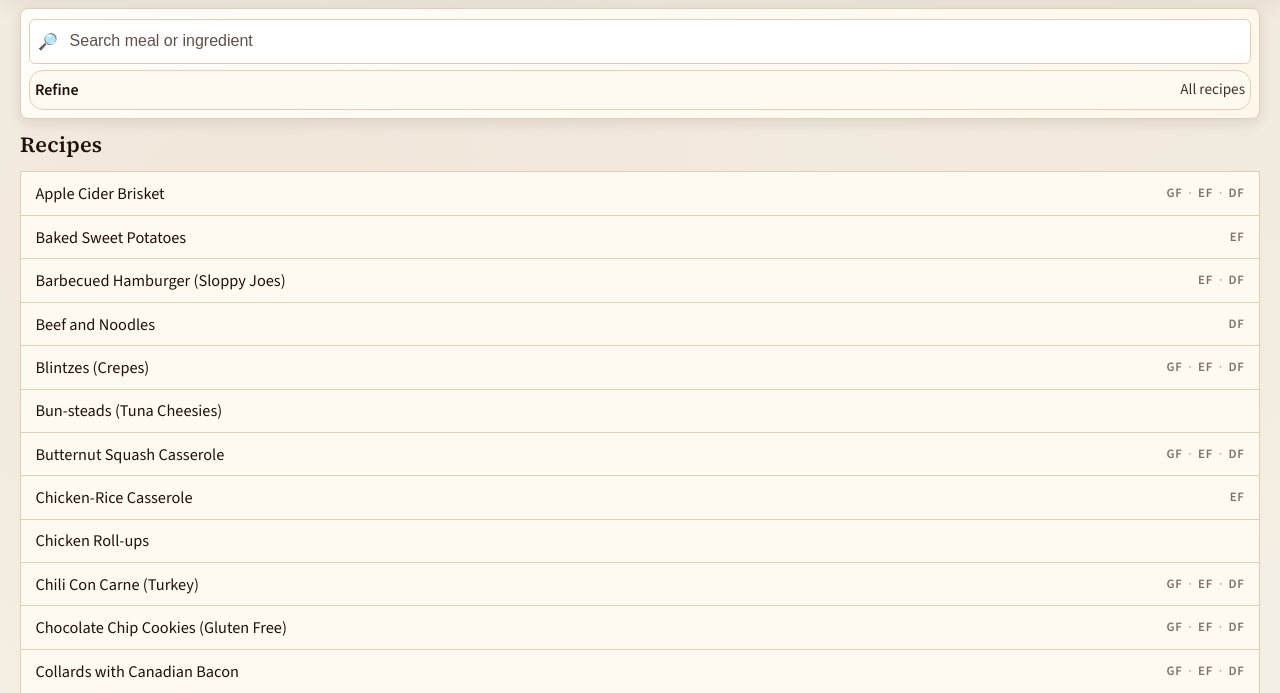
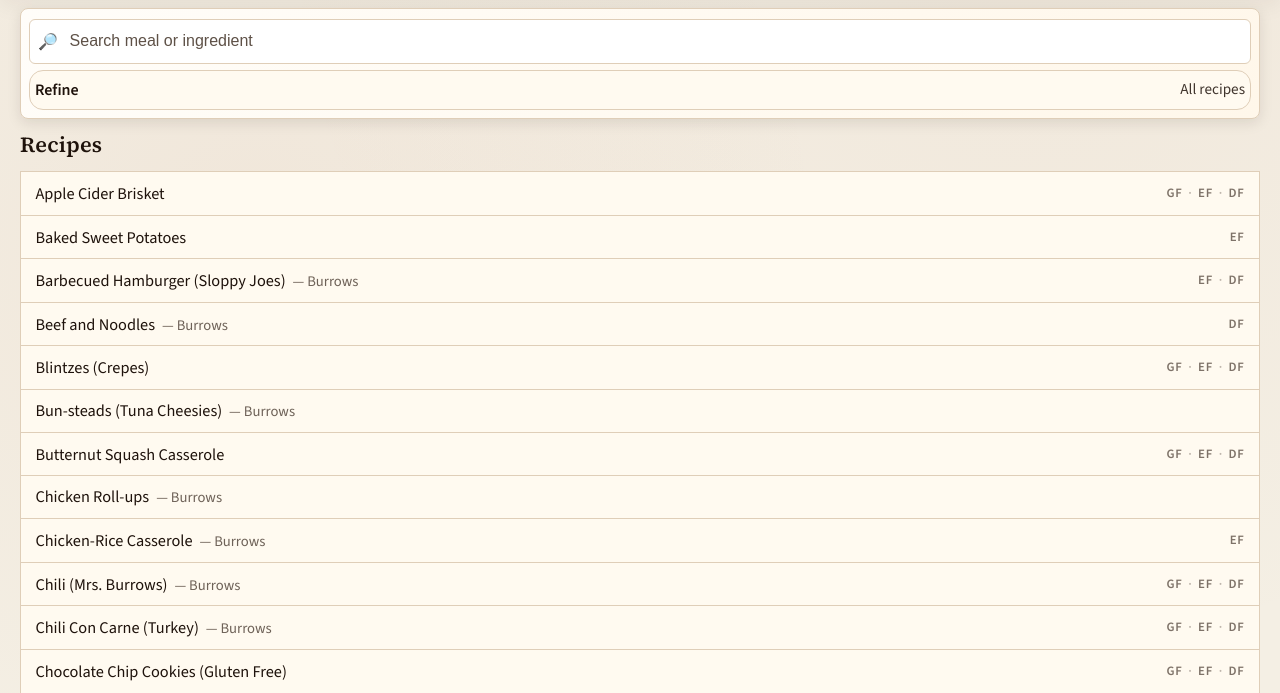
Before and after one commit to natanai/cookingdb, a website with bundled scripts: page docs/index.html in a window 1280 px wide. Shown: the part 82-775 px from the top of the page. Built offline with nearby package versions, Linux system fonts and the light colour scheme.

Commit message:
Sort recipes and format family names

```diff
--- a/docs/app.js
+++ b/docs/app.js
@@ -356,7 +356,13 @@
     category: selectedCategory,
   };
   listEl.innerHTML = '';
-  const visible = recipes.filter((r) => recipeVisible(r, filters));
+  const visible = recipes
+    .filter((r) => recipeVisible(r, filters))
+    .sort((a, b) =>
+      (a.title || '').localeCompare(b.title || '', undefined, {
+        sensitivity: 'base',
+      }),
+    );
   if (visible.length === 0) {
     const empty = document.createElement('li');
     empty.className = 'empty-state';
@@ -396,7 +402,19 @@
 
     const title = document.createElement('span');
     title.className = 'recipe-row-title';
-    title.textContent = recipe.title;
+
+    const titleText = document.createElement('span');
+    titleText.className = 'recipe-row-title-text';
+    titleText.textContent = recipe.title;
+    title.appendChild(titleText);
+
+    const familyName = (recipe.family || '').trim();
+    if (familyName) {
+      const nameEl = document.createElement('span');
+      nameEl.className = 'recipe-row-title-name';
+      nameEl.textContent = ` — ${familyName}`;
+      title.appendChild(nameEl);
+    }
 
     const flagContainer = document.createElement('span');
     flagContainer.className = 'recipe-row-flags';
--- a/docs/styles.css
+++ b/docs/styles.css
@@ -481,6 +481,14 @@
   min-width: 0;
 }
 
+.recipe-row-title-name {
+  margin-left: 0.25rem;
+  font-size: 0.9em;
+  font-weight: 400;
+  color: var(--muted);
+  opacity: 0.9;
+}
+
 .recipe-row-flags {
   flex-shrink: 0;
   display: inline-flex;
```
